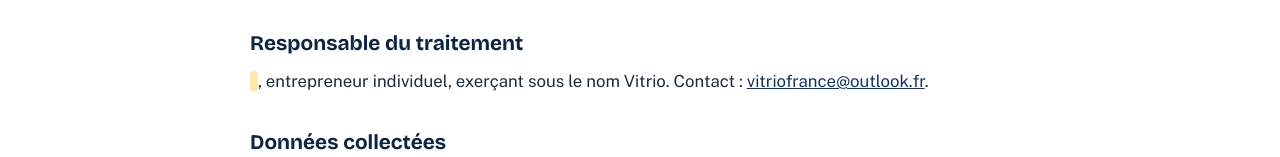
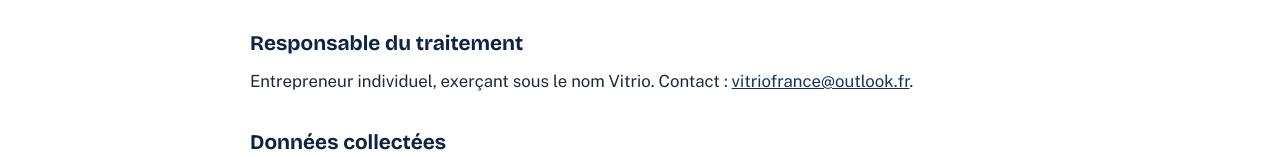
Before and after one commit to STC-CC/vitrio-site, a plain HTML site: page confidentialite.html in a window 1280 px wide. Shown: the part 186-343 px from the top of the page. Drawn offline with nearby package versions, Linux system fonts and the light colour scheme.

Commit message:
Update confidentialite.html

```diff
--- a/confidentialite.html
+++ b/confidentialite.html
@@ -36,7 +36,7 @@ footer a{color:#C9D9EB}
 <p class="maj">Dernière mise à jour : 26 novembre 2026</p>
 
 <h2>Responsable du traitement</h2>
-<p><span class="ph"></span>, entrepreneur individuel, exerçant sous le nom Vitrio. Contact : <a href="mailto:vitriofrance@outlook.fr">vitriofrance@outlook.fr</a>.</p>
+<p>Entrepreneur individuel, exerçant sous le nom Vitrio. Contact : <a href="mailto:vitriofrance@outlook.fr">vitriofrance@outlook.fr</a>.</p>
 
 <h2>Données collectées</h2>
 <p>Ce site ne comporte ni formulaire, ni compte utilisateur, ni outil de mesure d'audience. La seule collecte de données a lieu lorsque vous m'écrivez par email : votre adresse, votre nom et le contenu de votre message.</p>
```
